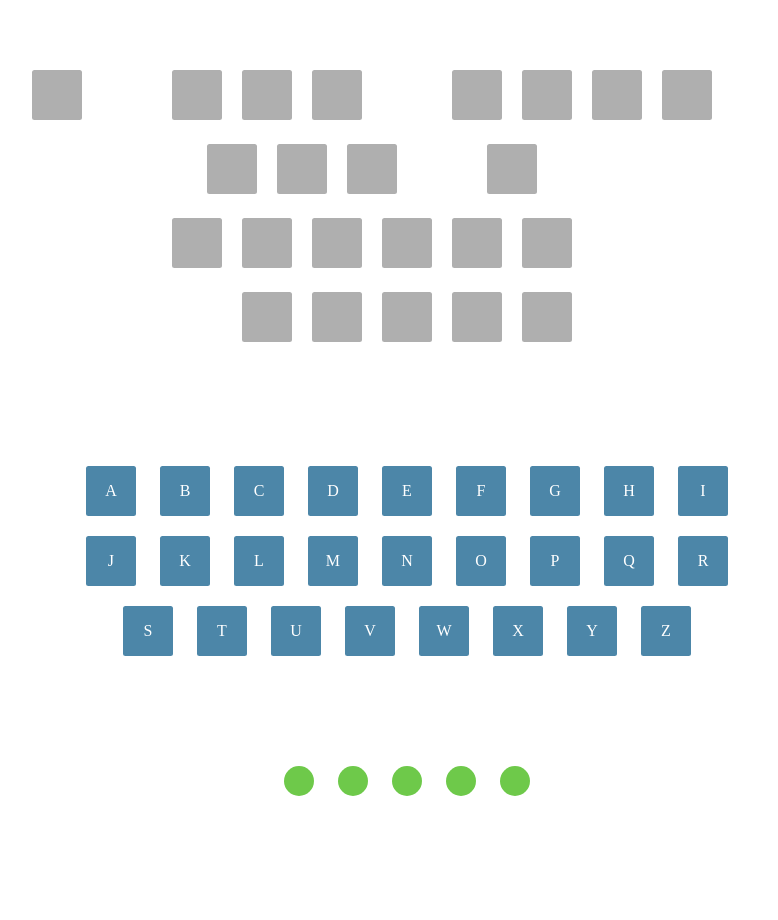
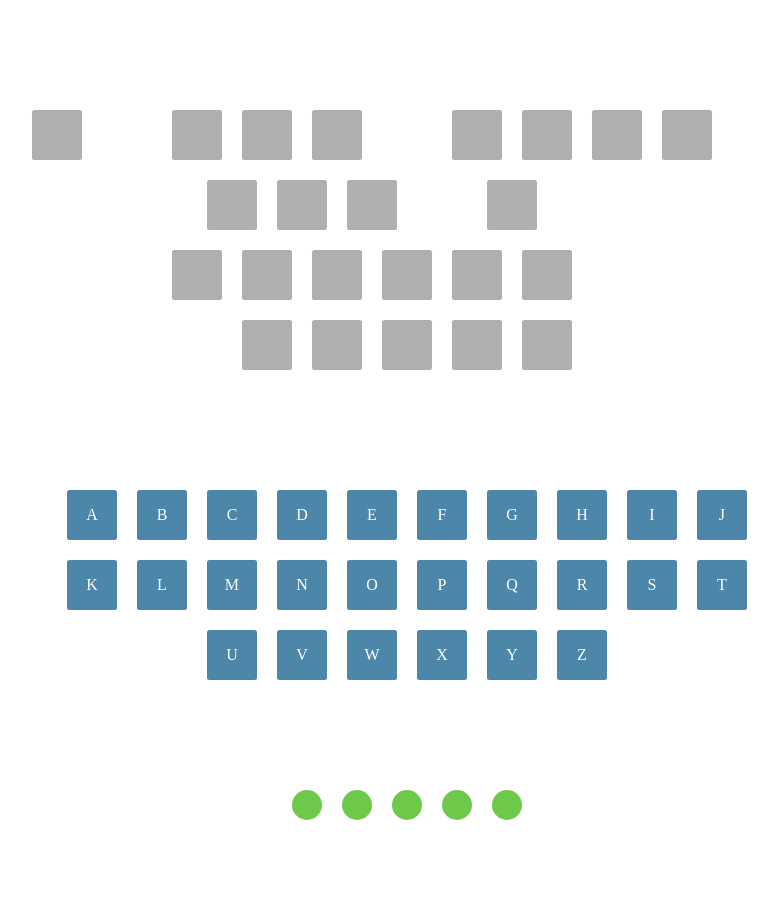
Before and after one commit to liaocanada/guess-the-phrase-game, a PHP site: page / in a window 1280 px wide. Shown: the whole page, without its empty margins (233-1011 px from the left). Before the commit the page ends 796 px from the top, so only its background shows below. Run offline with PHP 8.4, Linux system fonts and the light colour scheme.

Commit message:
fixed issues with letter display

```diff
--- a/css/style.css
+++ b/css/style.css
@@ -6,30 +6,31 @@
 .alphabet,
 .phrase,
 .guesses {
-	margin: 0 auto;
+	margin: 100px auto;
 	text-align: center;
+	display: flex;
+	flex-direction: row;
+	flex-wrap: wrap;
+	justify-content: center;
 }
 
 .phrase {
 	width: 80%;
-	padding-bottom: 50px;
 }
 
 .alphabet {
 	width: 70%;
-	padding-top: 50px;
 }
 
 .guesses {
-	padding-top: 100px;
 	width: 50%;
 }
 
 .word {
-	display: inline-block;
+	display: flex;
+	flex-direction: row;
 }
 
-.space,
 .letter {
 	display: inline-block;
 	width: 50px;
@@ -44,10 +45,6 @@
 	margin: 0;
     padding-top: 1em;
     padding-bottom: 1em;
-}
-
-.space {
-	background: none;
 }
 
 .guess {
@@ -75,6 +72,10 @@
 	background-color: #5FD5DD;
 }
 
+.letter.space {
+	background: none;
+}
+
 .guess.spent {
 	background-color: #AFAFAF
 }
--- a/js/app.js
+++ b/js/app.js
@@ -52,6 +52,18 @@ function createElement(type, prop, value) {
 	return element;
 }
 
+// reduce available guesses by 1
+function reduceAvailableGuesses() {
+	availableGuesses -= 1;
+
+	reduceGuessDisplay();
+
+	if (availableGuesses === 0) {
+		// all out of guesses, game over
+		console.log('game over');
+	}
+}
+
 
 /* Display Functions
 ***********************/
@@ -73,6 +85,7 @@ function displayPhraseAsBlanks(phrase) {
 
 			// append space to phrase div
 			spaceDiv = createElement('div', 'className', 'space');
+			spaceDiv.classList.add('letter');
 			phraseDiv.append(spaceDiv);
 
 			// create new word div
@@ -89,23 +102,29 @@ function displayPhraseAsBlanks(phrase) {
 	phraseDiv.append(wordDiv);
 }
 
-function reduceAvailableGuesses() {
-	availableGuesses -= 1;
-
-	reduceGuessDisplay();
-
-	if (availableGuesses === 0) {
-		// all out of guesses, game over
-		console.log('game over');
-	}
-}
-
 // reduces guess indicator display according to available guesses left
 function reduceGuessDisplay() {
 	const guesses = document.querySelector('.guesses');
 
 	// add spent class to next guess indicator
 	guesses.children[4 - availableGuesses].classList.add('spent');
+}
+
+function displayExposedLetter(letter) {
+	// select phrase display
+	const phraseDiv = document.querySelector('.phrase');
+
+	// loop over all letters in current phrase
+	for (let c = 0; c < currentPhrase.length; c++) {
+		if (currentPhrase[c].toLowerCase() === letter) {
+			// create p tag to hold letter
+			const letterPara = createElement('p', 'textContent', letter.toUpperCase());
+			// insert into appropriate phraseDiv letter
+			phraseDiv.querySelectorAll('.letter')[c].append(letterPara);
+
+		}
+	}
+
 }
 
 /* Event Listeners
@@ -119,6 +138,7 @@ document.querySelector('.alphabet').addEventListener('click', e => {
 		// check if phrase contains letter
 		if (currentPhrase.toLowerCase().indexOf(letter) > -1) {
 			// expose letter in word display
+			displayExposedLetter(letter);
 
 			// mark letter div right
 			e.target.parentElement.classList.add('right');
```
Also changed, not shown: index.html (+1 -12 lines).
